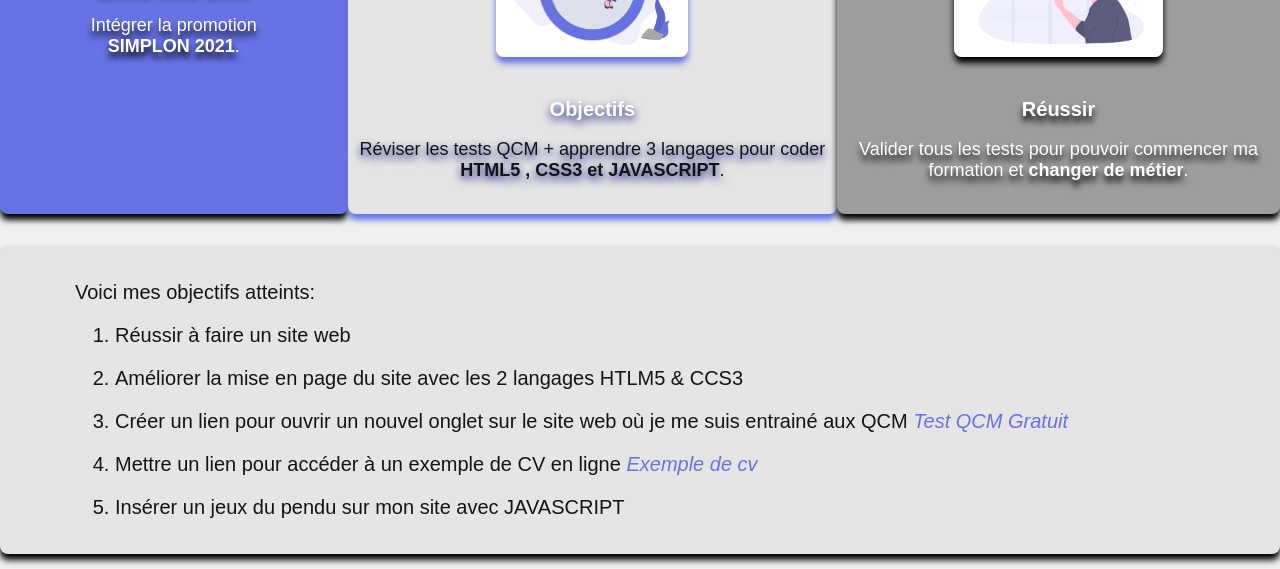
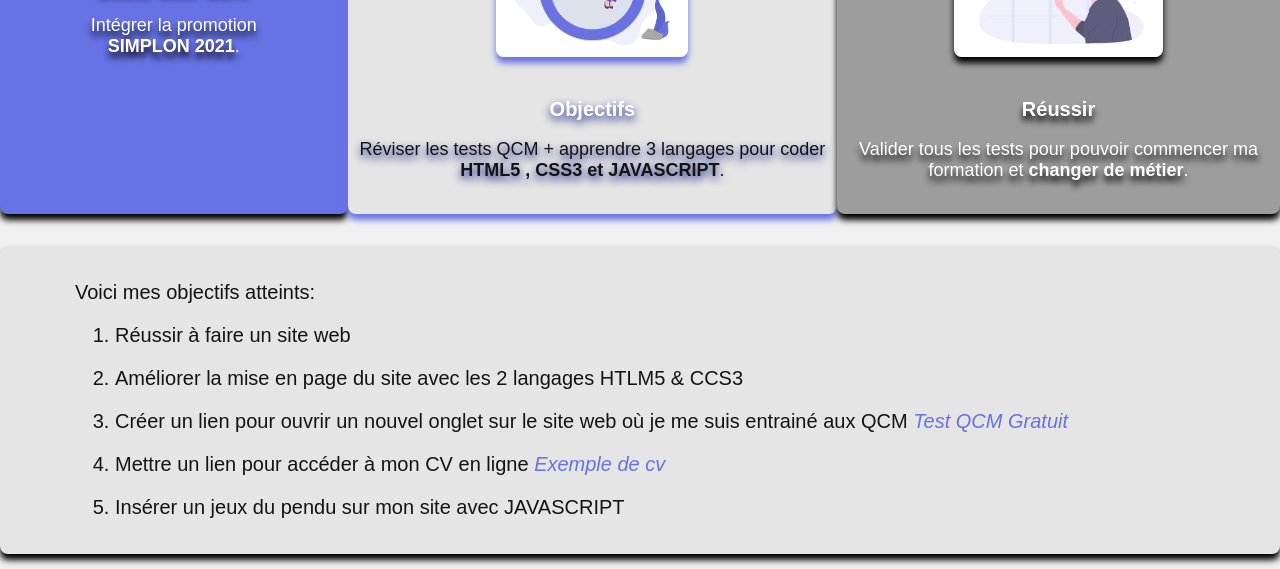
Before and after one commit to Will-I-Am-2020/LandingV1, a plain HTML site: page index.html in a window 1280 px wide. Shown: the part 520-1089 px from the top of the page. Drawn offline with Linux system fonts and the light colour scheme; files whose address does not match are found by name.

Commit message:
Add files via upload

```diff
--- a/index.html
+++ b/index.html
@@ -134,8 +134,7 @@
 				<li id="mon_ancre">Réussir à faire un site web</p></li>
 				<li>Améliorer la mise en page du site avec les 2 langages HTLM5 & CCS3</p></li>
 				<li>Créer un lien pour ouvrir un nouvel onglet sur le site web où je me suis entrainé aux QCM <a href="https://www.test-psychotechnique-en-ligne.fr/" Test psychotechnique target="_blank">Test QCM Gratuit</a> </p></li>
-				<li>Mettre un lien pour accéder à un exemple de CV en ligne <a href="/document/CV William PETRUS 2021.pdf" download="CV William PETRUS 2021.pdf">Exemple de cv</a> </p></li>
-
+				<li>Mettre un lien pour accéder à mon CV en ligne <a href="/document/CV William PETRUS 2021.pdf" download="CV William PETRUS 2021.pdf">Exemple de cv</a> </p></li>
 				<li>Insérer un jeux du pendu sur mon site avec JAVASCRIPT</p></li>
 			</ol>
 		</div class="Liste2">
```
